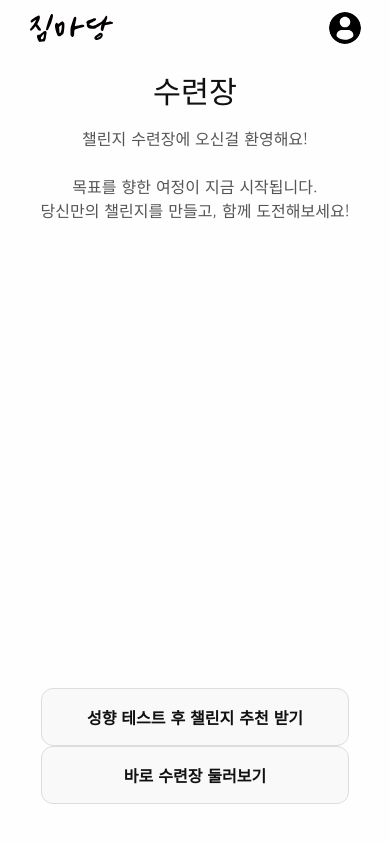
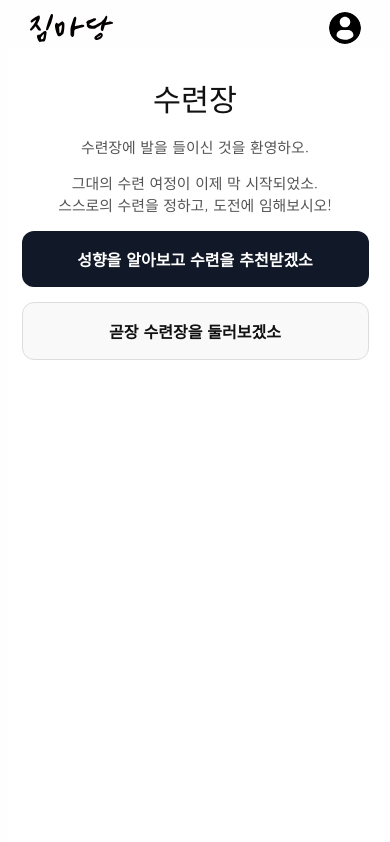
Before and after one commit to soi02/gymfrontend, a React (Vite) app: page /challenge in a window 390 px wide. Built offline with nearby package versions, Linux system fonts and the light colour scheme; a web font is replaced by a local one.

Commit message:
모바일 확인을 위하여

```diff
--- a/src/user/challenge/pages/ChallengeIntro.jsx
+++ b/src/user/challenge/pages/ChallengeIntro.jsx
@@ -5,23 +5,26 @@ export default function ChallengeIntro() {
   const navigate = useNavigate();
 
   return (
-    <div className="challenge-welcome-container">
-      <div className="intro-content">
-        <h2 className="title">수련장</h2>
-        <p className="subtitle">챌린지 수련장에 오신걸 환영해요!</p>
-        <p className="subtitle">
-          목표를 향한 여정이 지금 시작됩니다.<br />
-          당신만의 챌린지를 만들고, 함께 도전해보세요!
-        </p>
-      </div>
+    <div className="challenge-intro-body">
+      <div className="challenge-intro-welcome-container">
+        <div className="challenge-intro-content">
+          <h2 className="challenge-intro-title">수련장</h2>
+          <p className="challenge-intro-subtitle">수련장에 발을 들이신 것을 환영하오.</p>
+          <p className="challenge-intro-subtitle">
+            그대의 수련 여정이 이제 막 시작되었소.<br />
+            스스로의 수련을 정하고, 도전에 임해보시오!
+          </p>
 
-      <div className="challenge-button-group">
-        <button className="btn challenge-btn" onClick={() => navigate('/personality-test')}>
-          성향 테스트 후 챌린지 추천 받기
-        </button>
-        <button className="btn challenge-btn" onClick={() => navigate('/challengeHome')}>
-          바로 수련장 둘러보기
-        </button>
+          <div className="challenge-intro-button-group">
+            <button className="btn challenge-intro-btn primary" onClick={() => navigate('/personality-test')}>
+              성향을 알아보고 수련을 추천받겠소
+            </button>
+            <button className="btn challenge-intro-btn" onClick={() => navigate('/challengeHome')}
+            >
+              곧장 수련장을 둘러보겠소
+            </button>
+          </div>
+        </div>
       </div>
     </div>
   );
--- a/src/user/challenge/styles/ChallengeIntro.css
+++ b/src/user/challenge/styles/ChallengeIntro.css
@@ -1,89 +1,88 @@
 @import url('https://fonts.googleapis.com/css2?family=Pretendard&display=swap');
 
-body {
+html, body {
   margin: 0;
-  background-color: #fefefe;
+  padding: 0;
+  min-height: 100vh;
+  overflow: hidden;
 }
 
-.challenge-welcome-container {
+.challenge-intro-body {
+  background-color: #ffffff;
+  min-height: 100vh;
   display: flex;
   flex-direction: column;
-  justify-content: space-between; /* ✅ 위아래 정렬 */
-  min-height: 92vh;
-  padding: 20px 20px;
-  box-sizing: border-box;
-  text-align: left;
-  margin: 0 auto;
-  max-width: 375px;
+  align-items: center;
 }
 
-.intro-content {
-  flex-grow: 1;
-  text-align: center;
+.challenge-intro-welcome-container {
+  width: 100%;
+  max-width: 375px;
+  height: 100vh;
+  display: flex;
+  flex-direction: column;
+  justify-content: space-between;
+  padding: 14px; /* ← 여백 통일 */
+  box-sizing: border-box;
+  margin: 0 auto;
 }
 
-.title {
+.challenge-intro-content {
+  width: 100%;
+  text-align: center;
+  padding-top: 14px;
+  padding-bottom: 14px;
+  box-sizing: border-box;
+}
+
+.challenge-intro-title {
   font-size: 1.9rem;
   line-height: 1.5;
   color: #111;
-  margin-bottom: 12px;
+  margin-bottom: 14px;
 }
 
-.subtitle {
+.challenge-intro-subtitle {
   font-size: 0.93rem;
   color: #555;
-  margin-bottom: 16px;
+  margin-bottom: 14px;
 }
 
-.subtitle:last-of-type {
-  margin-bottom: 8px;
+.challenge-intro-button-group {
+  display: flex;
+  flex-direction: column;
+  /* gap: 14px; 버튼 간 간격 */
+  width: 100%;
 }
 
-.challengebutton-group {
-  display: flex;
-  flex-direction: column;
-  gap: 14px;
-  margin-top: 10px;
-  margin-bottom: 9px;
-  align-items: center;
-}
-
-
-.challenge-btn {
-  display: block;
+.challenge-intro-btn {
   width: 100%;
-  padding: 16px;
+  padding: 14px;
   font-size: 1rem;
   border-radius: 12px;
   border: 1px solid #ddd;
+  background-color: #f9f9f9;
+  color: #111;
+  transition: all 0.2s ease;
   text-align: center;
   text-decoration: none;
-  color: #111;
-  background-color: #f9f9f9;
-  transition: all 0.2s ease;
-  margin-bottom: 0%;
+  box-sizing: border-box;
 }
 
-.challenge-btn:active {
+.challenge-intro-btn:active {
   transform: scale(0.97);
 }
 
-.challenge-btn:hover {
+.challenge-intro-btn:hover {
   background-color: #eee;
 }
 
-.challenge-btn.primary {
+.challenge-intro-btn.primary {
   background-color: #111827;
   color: white;
   border: none;
 }
 
-.challenge-btn.primary:hover {
+.challenge-intro-btn.primary:hover {
   background-color: #1f2937;
 }
-
-.small-tip {
-  font-size: 0.8rem;
-  color: #999;
-  text-align: center;
-}
```
